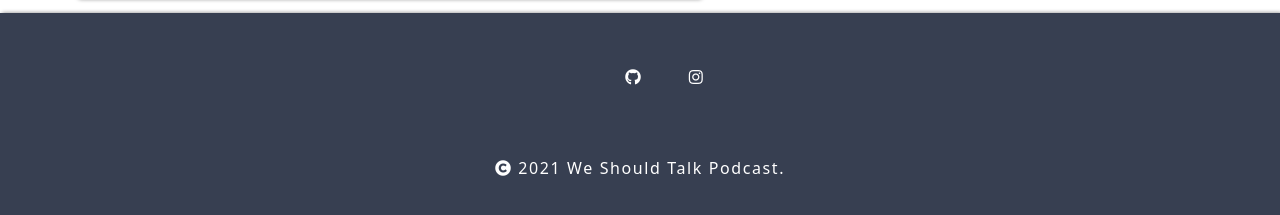
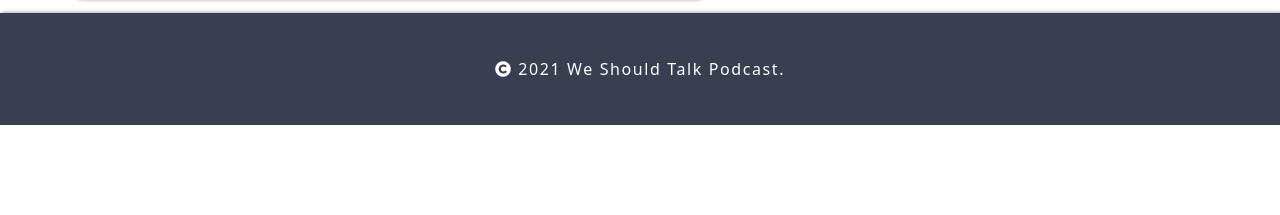
Before and after one commit to gearsighted/we-should-talk, a plain HTML site: page episode1.html in a window 1280 px wide. Shown: the part 957-1172 px from the top of the page. After the commit the page ends 1082 px from the top, so only its background shows below. Drawn offline with Linux system fonts and the light colour scheme.

Commit message:
cleaned up footer

```diff
--- a/episode1.html
+++ b/episode1.html
@@ -80,18 +80,7 @@
 
     </section>
 
-     <footer class="dark-background">
-      <!-- <div class="left-footer">
-         <ul>
-          <li><a href="about.html">About</a></li>
-          <li><a href="contact.html">Contact</a></li>
-          <li><a href="index.html">Home</a></li>
-        </ul>
-      </div> -->
-        <div class="footer-logos">
-        <span class="github-logo"><i class="fab fa-github"></i></span>
-        <span class="insta-logo"><i class="fab fa-instagram"></i></span>
-      </div>
+    <footer class="dark-background">
       <div class="bottom-footer">
         <p><i class="fas fa-copyright"></i> 2021 We Should Talk Podcast.</p>
       </div>
--- a/style.css
+++ b/style.css
@@ -587,7 +587,7 @@ iframe {
 footer {
   padding: 0;
   width: 100%;
-  min-height: 15rem;
+  min-height: 7rem;
   background: var(--dark);
   display: flex;
   justify-content: center;
@@ -613,14 +613,6 @@ footer {
   /* padding: 0 20rem 0 0; */
 }
 
-.github-logo {
-  padding: 1rem;
-  margin: 0.5rem 2rem;
-}
-
-.insta-logo {
-}
-
 .right-footer {
   display: flex;
   justify-content: center;
@@ -633,7 +625,7 @@ footer {
 
 .bottom-footer {
   width: 100%;
-  margin: 0 auto;
+  margin: auto;
   text-align: center;
   color: var(--light);
 }
```
Also changed, not shown: about.html (+0 -11 lines), contact.html (+0 -11 lines), episodes.html (+0 -11 lines), index.html (+0 -11 lines).
